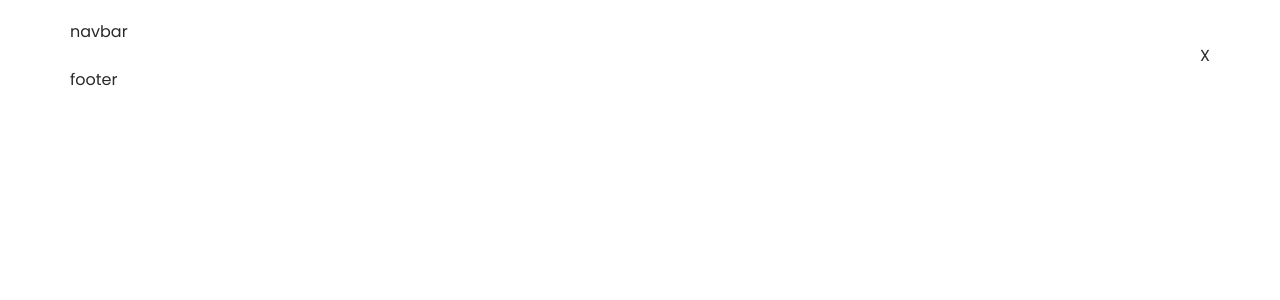
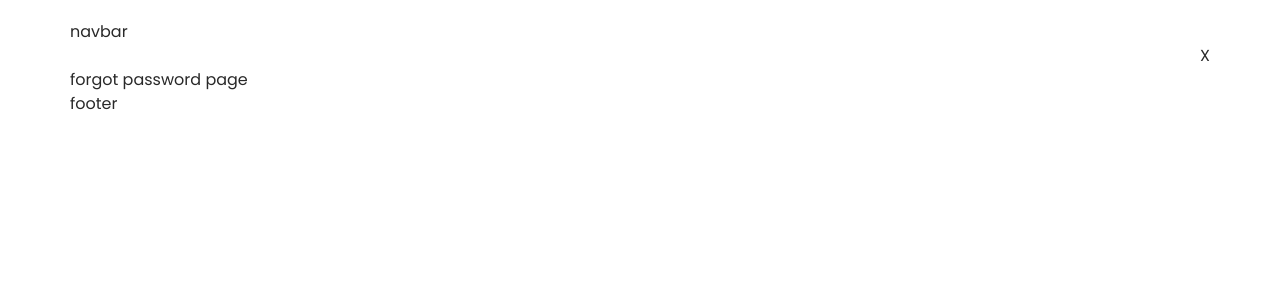
Before and after one commit to MathieuParadis/helping-hand, a React (Create React App) app: page /forgotten-password in a window 1280 px wide. Before the commit this address had no page. Shown: the top 300 px of the page. Built offline with nearby package versions, Linux system fonts and the light colour scheme.

Commit message:
edited app.jsx

```diff
--- a/src/App.jsx
+++ b/src/App.jsx
@@ -3,7 +3,11 @@ import React from 'react';
 import { BrowserRouter as Router, Routes, Route } from 'react-router-dom';
 
 // PAGE IMPORTS
+import ForgottenPassword from './pages/Auth/ForgottenPassword';
 import Home from './pages/Home';
+import ResetPassword from './pages/Auth/ResetPassword';
+import Signin from './pages/Auth/Signin';
+import Signup from './pages/Auth/Signup';
 
 // COMPONENT IMPORTS
 import Flash from './components/Flash';
@@ -23,7 +27,10 @@ const App = () => {
         <Flash />
         <Routes>
           <Route path="/" element={<Home />} />
-          {/* <Route path="/area" exact="true" element={<Area />} /> */}
+          <Route path="/forgotten-password" exact="true" element={<ForgottenPassword />} />
+          <Route path="/reset-password" exact="true" element={<ResetPassword />} />
+          <Route path="/signin" exact="true" element={<Signin />} />
+          <Route path="/signup" exact="true" element={<Signup />} />
         </Routes>
         <Footer />
       </Router>
--- a/src/pages/Auth/ForgottenPassword.jsx
+++ b/src/pages/Auth/ForgottenPassword.jsx
@@ -7,7 +7,7 @@ import forgotten_password_illustration from '../../assets/images/forgotten_passw
 const ForgottenPassword = () => {
   return (
     <div className="forgotten-password">
-
+      forgot password page
     </div>
   );
 };
--- a/src/pages/Auth/ResetPassword.jsx
+++ b/src/pages/Auth/ResetPassword.jsx
@@ -7,7 +7,7 @@ import reset_password_illustration from '../../assets/images/reset_password_illu
 const ResetPassword = () => {
   return (
     <div className="reset-password">
-
+      reset password page
     </div>
   );
 };
--- a/src/pages/Auth/Signin.jsx
+++ b/src/pages/Auth/Signin.jsx
@@ -8,7 +8,7 @@ import login_logo from '../../assets/logos/login_logo.svg';
 const Signin = () => {
   return (
     <div className="signin">
-
+      Signin page
     </div>
   );
 };
--- a/src/pages/Auth/Signup.jsx
+++ b/src/pages/Auth/Signup.jsx
@@ -7,7 +7,7 @@ import signup_pattern from '../../assets/images/signup_pattern.svg';
 const Signup = () => {
   return (
     <div className="signup">
-
+      Sign up page
     </div>
   );
 };
```
